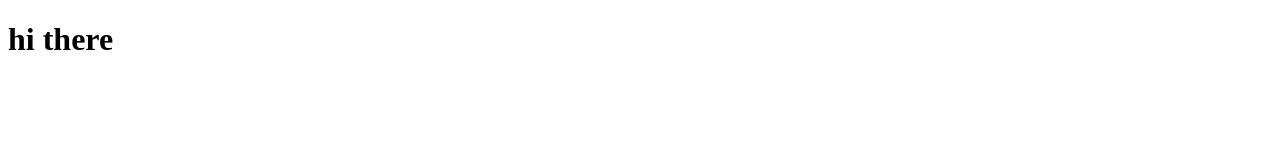
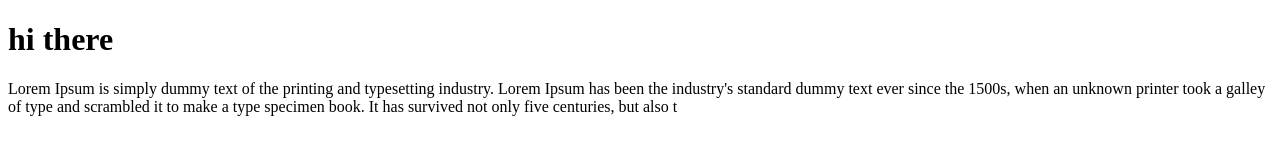
Before and after one commit to mimr509/second-project, a plain HTML site: page index.html in a window 1280 px wide. Drawn offline with Linux system fonts and the light colour scheme.

Commit message:
new paragraph

```diff
--- a/index.html
+++ b/index.html
@@ -5,6 +5,7 @@
   <meta name="viewport" content="width=device-width, initial-scale=1.0">
   <title>git 2</title>
   <h1>hi there</h1>
+  <p> Lorem Ipsum is simply dummy text of the printing and typesetting industry. Lorem Ipsum has been the industry's standard dummy text ever since the 1500s, when an unknown printer took a galley of type and scrambled it to make a type specimen book. It has survived not only five centuries, but also t</p>
 </head>
 <body>
 
```
